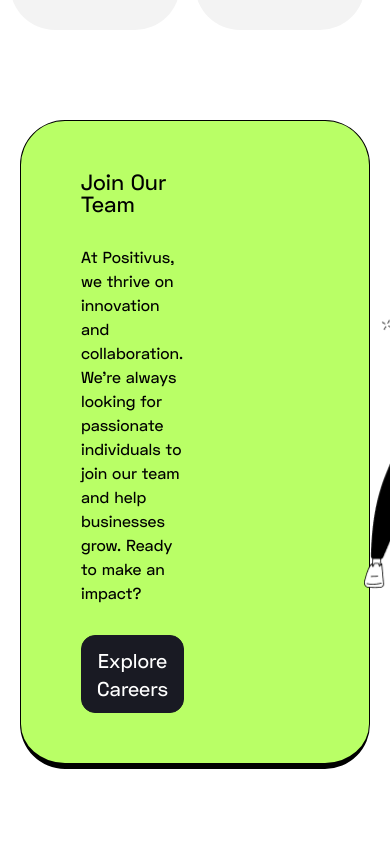
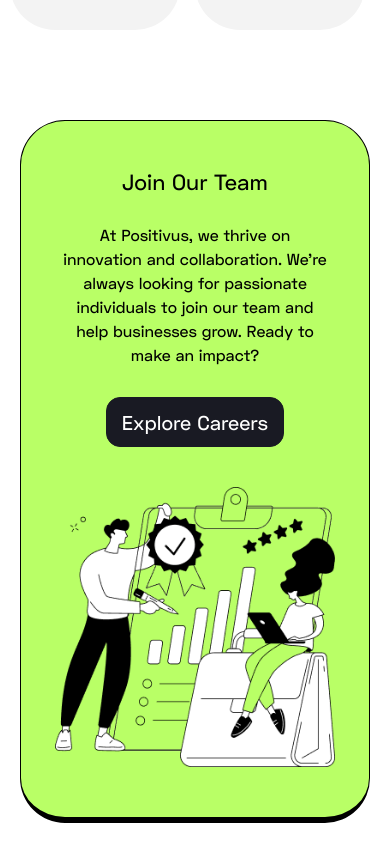
Before and after one commit to Ivanna-Kutsovol/Positivus, a Next.js app: page /about-us in a window 390 px wide. Shown: the part 6340-7184 px from the top of the page. Built offline with nearby package versions, Linux system fonts and the light colour scheme.

Commit message:
add mobile version second article

```diff
--- a/src/app/about-us/secondArticle/secondArticle.module.scss
+++ b/src/app/about-us/secondArticle/secondArticle.module.scss
@@ -4,7 +4,6 @@
     display: flex;
     align-items: center;
     justify-content: flex-start;
-    padding: 50px 60px;
     border-radius: var(--radius);
     border: 1px solid var(--black);
     border-bottom: 6px solid var(--black);
@@ -23,3 +22,20 @@
         }
     }
 }
+
+@media (max-width: 800px) {
+    .main{
+        display: flex;
+        flex-direction: column;
+        gap: 40px;
+        padding: 50px 40px;
+        &__content{
+            align-items: center;
+            text-align: center;
+        }
+    }
+    .image{
+        width: 280px;
+        height: 280px;
+    }
+}
--- a/src/app/about-us/secondArticle/secondArticle.tsx
+++ b/src/app/about-us/secondArticle/secondArticle.tsx
@@ -15,7 +15,7 @@
             </section>
             <Image src={Illustration} className={stl.image} alt="illustration" width={330} height={330}/>
         </article>
-    )
+    );
 }
 
 export default secondArticle;
```
